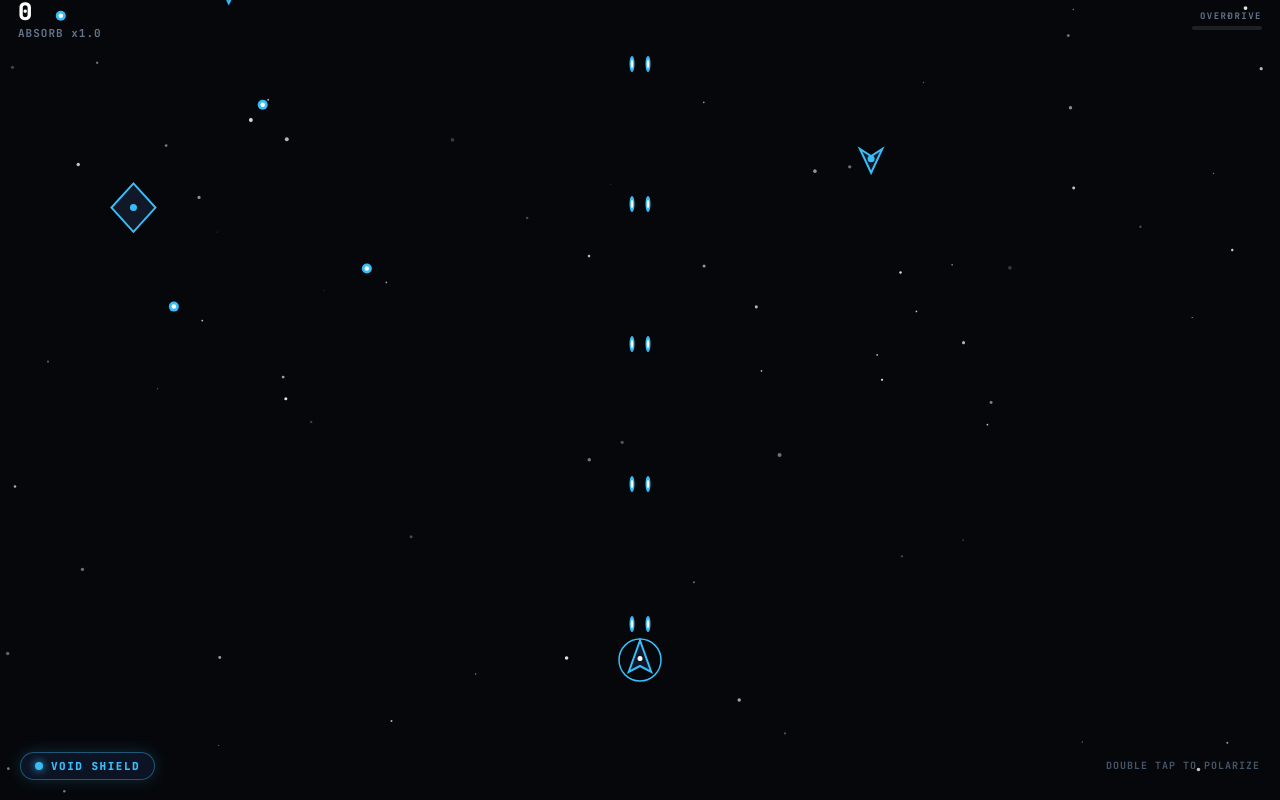
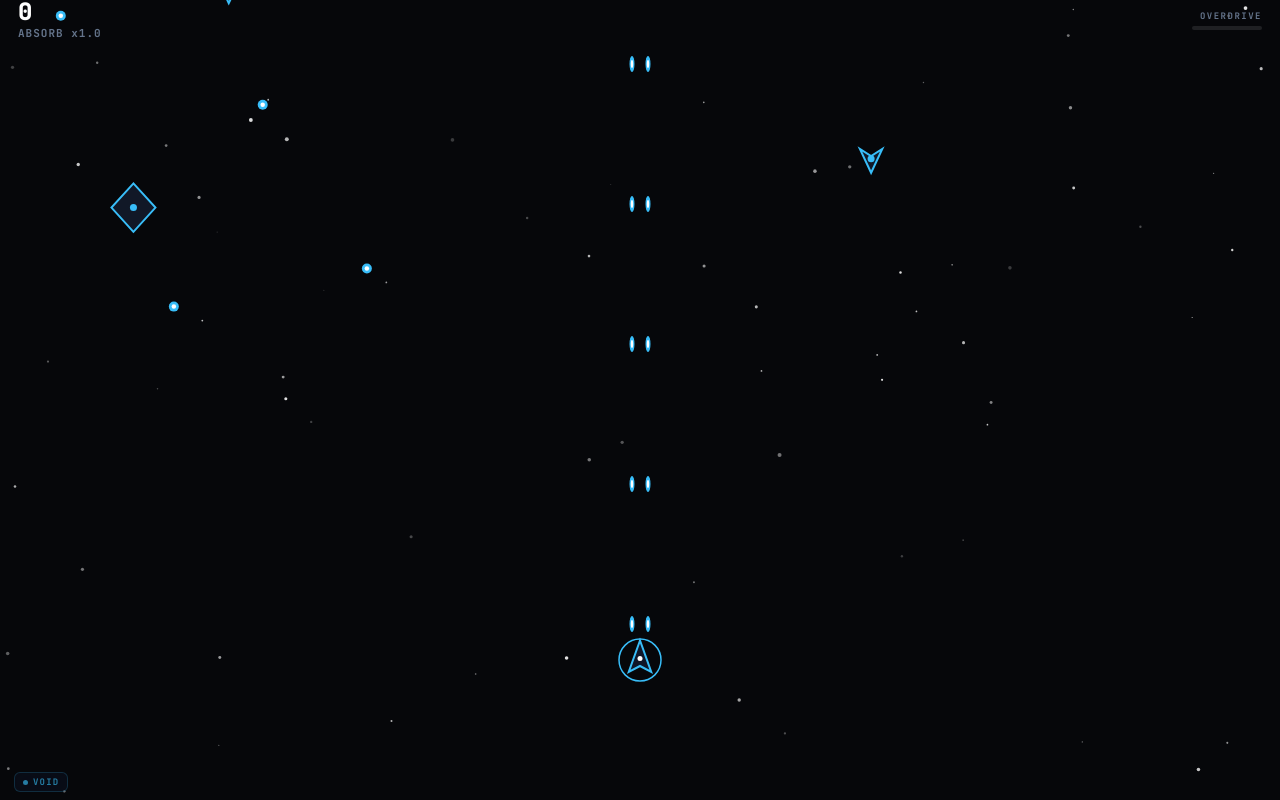
Before and after one commit to XavierB100/cyber-nova, a plain HTML site: page index.html in a window 1280 px wide. Both pictures are taken after a click on the button "ENGAGE". Drawn offline with Linux system fonts and the light colour scheme.

Commit message:
UI: Make polarity indicator discreet, tiny footprint, remove footer text clutter

```diff
--- a/index.html
+++ b/index.html
@@ -130,59 +130,44 @@
       transition: width 0.1s linear;
     }
 
-    /* Polarity Indicator on Bottom */
+    /* Discreet Micro-Polarity Indicator */
     .polarity-hud {
       position: absolute;
-      bottom: calc(env(safe-area-inset-bottom, 16px) + 20px);
-      left: 20px;
-      right: 20px;
-      display: flex;
-      justify-content: space-between;
-      align-items: flex-end;
+      bottom: calc(env(safe-area-inset-bottom, 10px) + 8px);
+      left: 14px;
       pointer-events: none;
       z-index: 10;
     }
     .polarity-badge {
       display: inline-flex;
       align-items: center;
-      gap: 8px;
-      padding: 6px 14px;
-      border-radius: 20px;
-      background: rgba(15, 23, 42, 0.85);
-      border: 1px solid rgba(255, 255, 255, 0.12);
-      backdrop-filter: blur(12px);
-      font-size: 11px;
-      font-weight: 800;
-      letter-spacing: 1.5px;
+      gap: 5px;
+      padding: 3px 8px;
+      border-radius: 6px;
+      background: rgba(15, 23, 42, 0.6);
+      border: 1px solid rgba(255, 255, 255, 0.08);
+      backdrop-filter: blur(8px);
+      font-size: 9px;
+      font-weight: 700;
+      letter-spacing: 1.2px;
+      opacity: 0.65;
       transition: all 0.2s ease;
     }
     .polarity-badge.solar {
       color: var(--solar);
-      border-color: rgba(245, 158, 11, 0.4);
-      box-shadow: 0 0 16px rgba(245, 158, 11, 0.2);
+      border-color: rgba(245, 158, 11, 0.3);
     }
     .polarity-badge.void {
       color: var(--void);
-      border-color: rgba(56, 189, 248, 0.4);
-      box-shadow: 0 0 16px rgba(56, 189, 248, 0.2);
+      border-color: rgba(56, 189, 248, 0.3);
     }
     .polarity-dot {
-      width: 8px;
-      height: 8px;
+      width: 5px;
+      height: 5px;
       border-radius: 50%;
     }
-    .polarity-badge.solar .polarity-dot { background: var(--solar); box-shadow: 0 0 8px var(--solar); }
-    .polarity-badge.void .polarity-dot { background: var(--void); box-shadow: 0 0 8px var(--void); }
-
-    /* Minimal Tap-to-Shift cue */
-    .shift-cue {
-      font-size: 10px;
-      font-weight: 700;
-      color: #475569;
-      letter-spacing: 1px;
-      text-transform: uppercase;
-      padding-bottom: 8px;
-    }
+    .polarity-badge.solar .polarity-dot { background: var(--solar); }
+    .polarity-badge.void .polarity-dot { background: var(--void); }
 
     /* Start / Overlays - Clean, Zero Bloat */
     .screen-overlay {
@@ -305,13 +290,12 @@
       </div>
     </div>
 
-    <!-- Polarity State Footer -->
+    <!-- Discreet Polarity State -->
     <div class="polarity-hud">
       <div id="polarityBadge" class="polarity-badge void">
         <span class="polarity-dot"></span>
-        <span id="polarityLabel">VOID SHIELD</span>
+        <span id="polarityLabel">VOID</span>
       </div>
-      <div class="shift-cue">DOUBLE TAP TO POLARIZE</div>
     </div>
 
     <!-- Clean Start Screen (No Bloat Text) -->
@@ -587,10 +571,10 @@
       const label = document.getElementById('polarityLabel');
       if (player.polarity === 'void') {
         badge.className = 'polarity-badge void';
-        label.innerText = 'VOID SHIELD';
+        label.innerText = 'VOID';
       } else {
         badge.className = 'polarity-badge solar';
-        label.innerText = 'SOLAR SHIELD';
+        label.innerText = 'SOLAR';
       }
     }
 
@@ -623,7 +607,7 @@
       absorbRings = [];
 
       document.getElementById('polarityBadge').className = 'polarity-badge void';
-      document.getElementById('polarityLabel').innerText = 'VOID SHIELD';
+      document.getElementById('polarityLabel').innerText = 'VOID';
       document.getElementById('startScreen').classList.add('hidden');
       document.getElementById('gameOverScreen').classList.add('hidden');
       updateHUD();
```
